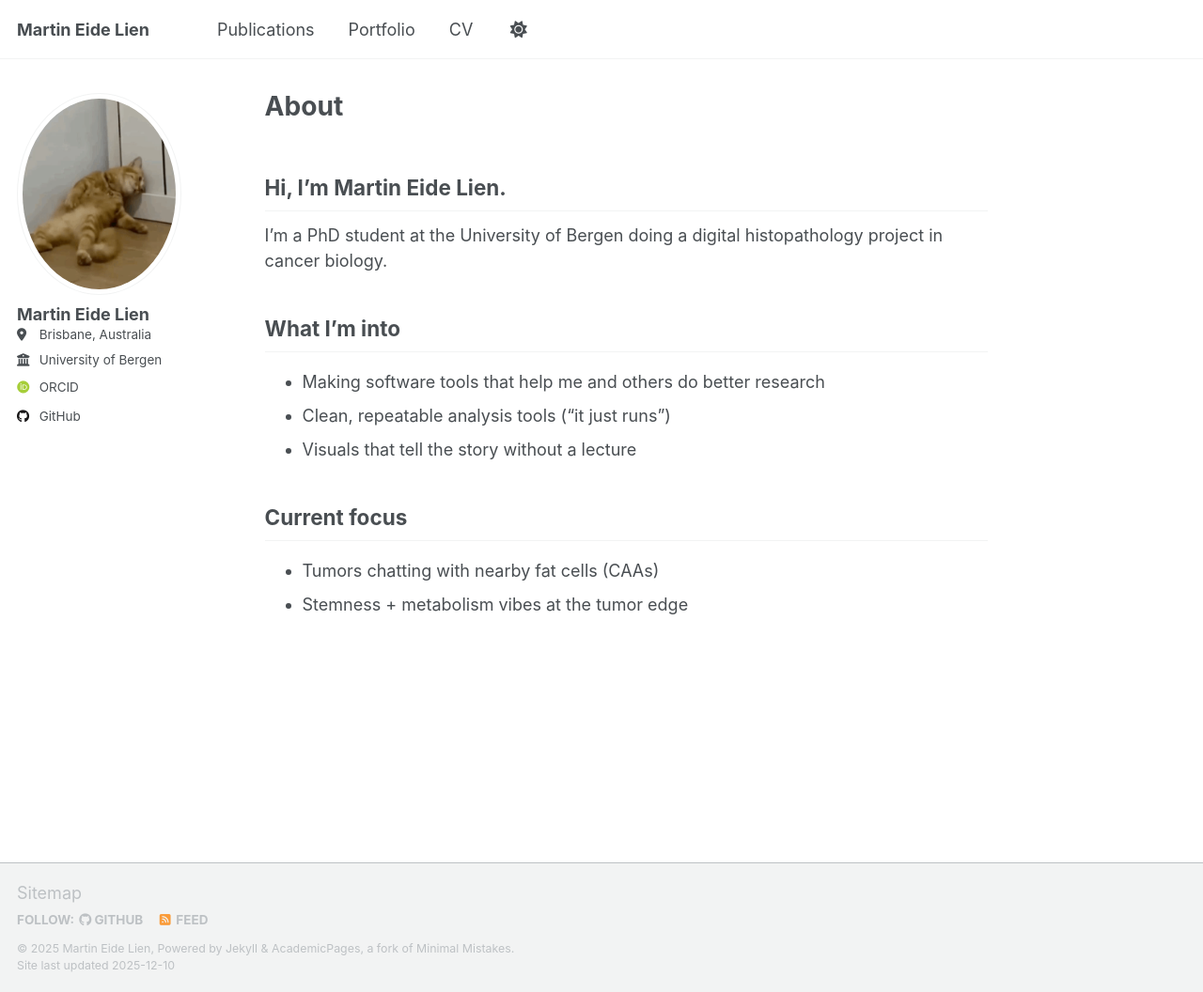
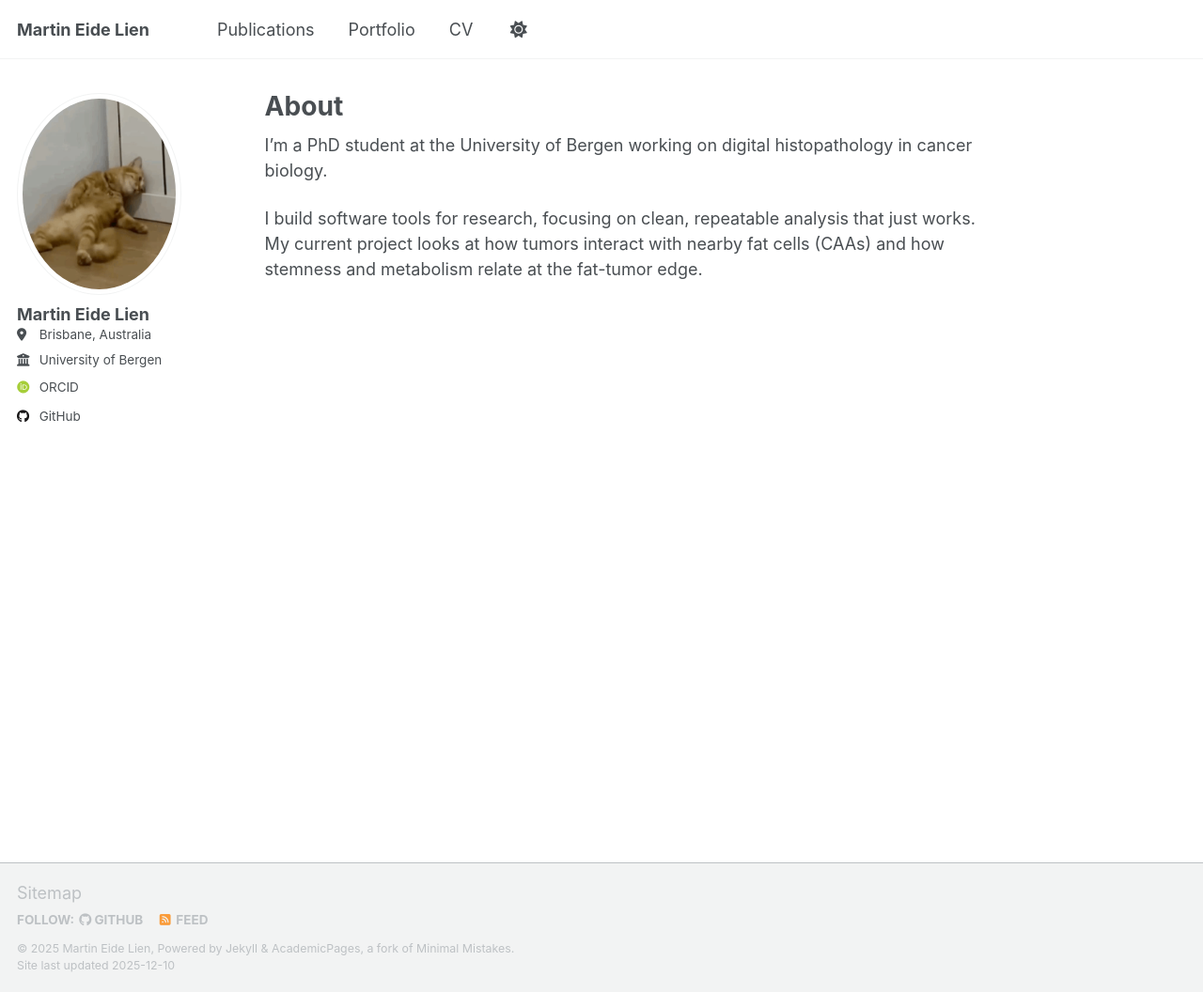
Before and after one commit to meidelien/meidelien.github.io, a Jekyll site: the page built from _pages/about.md, in a window 1280 px wide and 1056 px high. Shown: the whole window at 94% size. Built offline with Jekyll 4.4.1, drawn with Linux system fonts in a browser that asks for light colours; some web fonts are replaced; a script that is not in the unit is left out.

Commit message:
Update about page with revised bio and research focus
Simplified and clarified the about page content to better describe current research interests and software development focus. Removed section headers and bullet points for a more concise introduction.

```diff
--- a/_pages/about.md
+++ b/_pages/about.md
@@ -7,20 +7,6 @@ redirect_from:
   - /about.html
 ---
 
-Hi, I'm Martin Eide Lien.
-------
+I'm a PhD student at the University of Bergen working on digital histopathology in cancer biology.
 
-I'm a PhD student at the University of Bergen doing a digital histopathology project in cancer biology.
-
-What I'm into
-------
-
-- Making software tools that help me and others do better research
-- Clean, repeatable analysis tools ("it just runs")
-- Visuals that tell the story without a lecture
-
-Current focus
-------
-
-- Tumors chatting with nearby fat cells (CAAs)
-- Stemness + metabolism vibes at the tumor edge
+I build software tools for research, focusing on clean, repeatable analysis that just works. My current project looks at how tumors interact with nearby fat cells (CAAs) and how stemness and metabolism relate at the fat-tumor edge.
```
